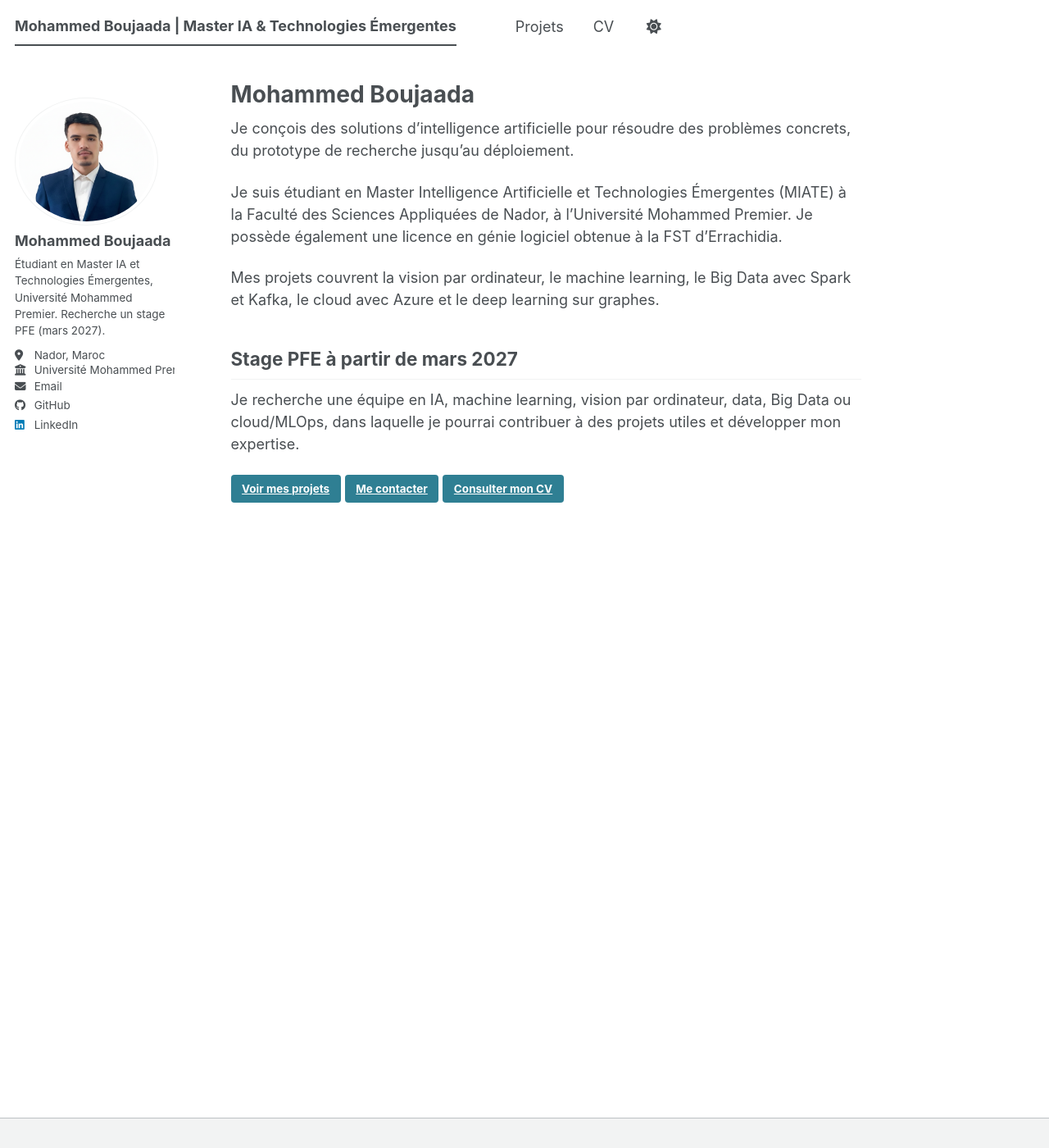
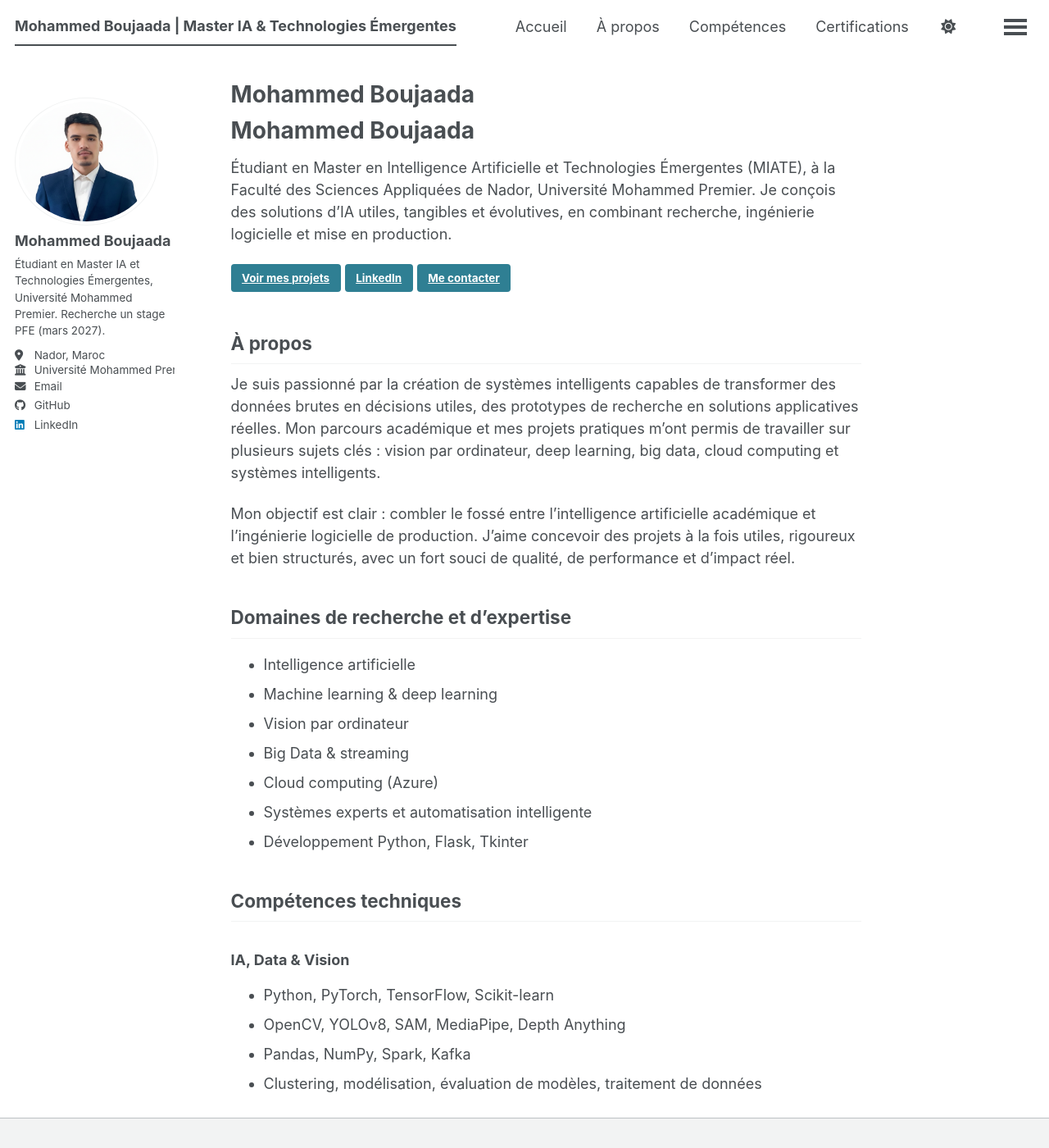
Before and after one commit to mohammed-boujaada/mohammed-boujaada.github.io, a Jekyll site: the page built from index.md, in a window 1280 px wide and 1400 px high. Shown: the whole window at 82% size. Built offline with Jekyll 4.4.1, drawn with Linux system fonts in a browser that asks for light colours; a style sheet for code colours, icons or effects is not loaded; some of the changed text lies outside the part shown.

Commit message:
Upgrade portfolio homepage and add key sections

```diff
--- a/_pages/about.md
+++ b/_pages/about.md
@@ -1,21 +1,36 @@
 ---
-title: "À propos de moi"
-excerpt: "Mohammed Boujaada - Étudiant en Master MIATE"
+title: "À propos"
+excerpt: "Mohammed Boujaada - Master IA & Technologies Émergentes"
 sitemap: false
 permalink: /about/
 ---
 
-Bonjour ! Je suis **Mohammed Boujaada**, étudiant en Master **Intelligence Artificielle et Technologies Émergentes (MIATE)**.
+# À propos
 
-Je suis passionné par le développement de solutions intelligentes et leur déploiement dans des environnements cloud modernes. Mon parcours académique et mes projets pratiques m'ont permis de développer des compétences solides dans plusieurs domaines clés.
+Je suis **Mohammed Boujaada**, étudiant en Master **Intelligence Artificielle et Technologies Émergentes (MIATE)** à la Faculté des Sciences Appliquées de Nador, Université Mohammed Premier. Je m'intéresse à la conception de systèmes intelligents capables de résoudre des problèmes concrets, de la recherche à la mise en production.
 
-### 💡 Mes Domaines d'Expertise
-- **Intelligence Artificielle** : Développement d'agents intelligents, systèmes experts à base de règles, détection de mots-clés et logique conditionnelle.
-- **Cloud Computing & Big Data** : Déploiement d'applications web sur **Microsoft Azure** (utilisation d'Azure for Students), virtualisation et gestion de données.
-- **Développement** : Python, Flask, Tkinter (interfaces graphiques), et utilisation de bibliothèques symboliques comme SymPy.
+Mon parcours mêle intelligence artificielle, data science, développement logiciel et cloud computing. Je travaille sur plusieurs axes, notamment la vision par ordinateur, le deep learning, le machine learning, le traitement de données massives, ainsi que le déploiement de solutions applicatives dans des environnements modernes.
 
-### 🚀 Projets Récents
-1. **SEAO (Système Expert d'Orientation Académique)** : Développement d'un agent intelligent basé sur des règles avec une interface graphique Tkinter pour guider les étudiants.
-2. **CampusVoice** : Conception d'un système de feedback anonyme pour les cours universitaires, développé avec Flask et déployé sur Microsoft Azure.
+## Mes domaines d'intérêt
 
-Je suis toujours à la recherche de nouveaux défis pour appliquer mes connaissances en IA et en Cloud. N'hésitez pas à explorer mes projets ou à me contacter !
+- **Intelligence artificielle** : apprentissage supervisé, deep learning, vision par ordinateur, modélisation prédictive
+- **Big Data** : Spark, Kafka, analyse de flux et segmentation client
+- **Cloud** : déploiement d'applications sur Azure, architecture applicative, sécurité web
+- **Développement** : Python, Flask, Tkinter, APIs, pipelines de données
+- **Systèmes intelligents** : agents, logique de décision, optimisation et automatisation
+
+## Ce que je cherche
+
+Je souhaite développer mes compétences dans un cadre professionnel stimulant, au sein d'une équipe qui valorise l'innovation, la rigueur technique et la résolution de problèmes concrets. Je suis particulièrement motivé par les projets liés à :
+
+- IA / machine learning
+- vision par ordinateur
+- données et analytics
+- cloud / MLOps
+- systèmes intelligents et automatons
+
+## Mon approche
+
+Je privilégie une approche à la fois scientifique et pratique : comprendre le problème, identifier les données et les outils adaptés, concevoir une solution robuste, puis la valider et la rendre exploitable. Mon objectif est de créer des systèmes utiles, bien structurés et prêts à évoluer.
+
+Je reste ouvert aux collaborations et aux opportunités de stage, notamment pour des projets de fin d'études (PFE) à partir de mars 2027.
--- a/index.md
+++ b/index.md
@@ -1,25 +1,92 @@
 ---
 permalink: /
 title: "Mohammed Boujaada"
-excerpt: "Étudiant en Master IA, à la recherche d'un stage PFE"
+excerpt: "Étudiant en Master IA & Technologies Émergentes | Recherche un stage PFE"
 author_profile: true
 redirect_from:
   - /about/
   - /about.html
 ---
 
-Je conçois des solutions d'intelligence artificielle pour résoudre des problèmes concrets, du prototype de recherche jusqu'au déploiement.
+# Mohammed Boujaada
 
-Je suis étudiant en Master Intelligence Artificielle et Technologies Émergentes (MIATE) à la Faculté des Sciences Appliquées de Nador, à l'Université Mohammed Premier. Je possède également une licence en génie logiciel obtenue à la FST d'Errachidia.
-
-Mes projets couvrent la vision par ordinateur, le machine learning, le Big Data avec Spark et Kafka, le cloud avec Azure et le deep learning sur graphes.
-
-## Stage PFE à partir de mars 2027
-
-Je recherche une équipe en IA, machine learning, vision par ordinateur, data, Big Data ou cloud/MLOps, dans laquelle je pourrai contribuer à des projets utiles et développer mon expertise.
+Étudiant en Master en Intelligence Artificielle et Technologies Émergentes (MIATE), à la Faculté des Sciences Appliquées de Nador, Université Mohammed Premier. Je conçois des solutions d'IA utiles, tangibles et évolutives, en combinant recherche, ingénierie logicielle et mise en production.
 
 <p>
   <a href="/portfolio/" class="btn btn--primary">Voir mes projets</a>
+  <a href="https://www.linkedin.com/in/mohammed-boujaada-229a3333a/" class="btn btn--primary" target="_blank" rel="noopener noreferrer">LinkedIn</a>
   <a href="mailto:mohammed.boujaada@ump.ac.ma" class="btn btn--primary">Me contacter</a>
-  <a href="/cv/" class="btn btn--primary">Consulter mon CV</a>
 </p>
+
+## À propos
+
+Je suis passionné par la création de systèmes intelligents capables de transformer des données brutes en décisions utiles, des prototypes de recherche en solutions applicatives réelles. Mon parcours académique et mes projets pratiques m'ont permis de travailler sur plusieurs sujets clés : vision par ordinateur, deep learning, big data, cloud computing et systèmes intelligents.
+
+Mon objectif est clair : combler le fossé entre l'intelligence artificielle académique et l'ingénierie logicielle de production. J'aime concevoir des projets à la fois utiles, rigoureux et bien structurés, avec un fort souci de qualité, de performance et d'impact réel.
+
+## Domaines de recherche et d'expertise
+
+- Intelligence artificielle
+- Machine learning & deep learning
+- Vision par ordinateur
+- Big Data & streaming
+- Cloud computing (Azure)
+- Systèmes experts et automatisation intelligente
+- Développement Python, Flask, Tkinter
+
+## Compétences techniques
+
+### IA, Data & Vision
+- Python, PyTorch, TensorFlow, Scikit-learn
+- OpenCV, YOLOv8, SAM, MediaPipe, Depth Anything
+- Pandas, NumPy, Spark, Kafka
+- Clustering, modélisation, évaluation de modèles, traitement de données
+
+### Cloud & Web
+- Azure App Service, Azure SQL
+- Flask, Docker, Git, GitHub
+- Déploiement applicatif et sécurisation d'applications web
+
+## Projets phares
+
+- Autonomous Vehicle Perception : plateforme intégrée de perception multi-scénarios pour systèmes ADAS et véhicules autonomes.
+- Vulnerable Road User Detection & AEB Simulation : détection de piétons et logique de décision d'urgence par analyse géométrique.
+- E-Commerce Customer Segmentation : segmentation client avec Spark, Kafka et clustering.
+- CampusVoice : plateforme de feedback anonyme pour le milieu universitaire, déployée sur Azure.
+- GNN Drug Target Identification : identification de gènes cibles via graph neural networks et sparsification de graphe.
+- Computer Vision & Generative AI Labs : détection, segmentation, estimation de profondeur et génération d'images.
+
+## Certifications et apprentissage continu
+
+- Deep Learning Specialization : en cours
+- Microsoft Azure Fundamentals (AZ-900) : en cours
+- Traitement du langage naturel avec classification et espaces vectoriels : en progression
+- IA générative, LLM et systèmes multi-agent : apprentissage continu
+
+## Vision professionnelle
+
+Je cherche un stage de fin d'études (PFE) à partir de mars 2027, dans des domaines tels que :
+
+- IA / Machine Learning
+- Vision par ordinateur
+- Data / Big Data
+- Cloud / MLOps
+- Systèmes intelligents et automatisation
+
+Je souhaite intégrer une équipe innovante, contribuer à des projets concrets et renforcer mes compétences dans un environnement professionnel exigeant et stimulant.
+
+## Formation
+
+- Master en Intelligence Artificielle et Technologies Émergentes (MIATE), Université Mohammed Premier, Nador
+- Licence en génie logiciel, FST Errachidia
+
+## Contact
+
+- Email : mohammed.boujaada@ump.ac.ma
+- LinkedIn : https://www.linkedin.com/in/mohammed-boujaada-229a3333a/
+- GitHub : https://github.com/mohammed-boujaada
+
+<p>
+  <a href="/portfolio/" class="btn btn--primary">Découvrir mes projets</a>
+  <a href="mailto:mohammed.boujaada@ump.ac.ma" class="btn btn--primary">Me contacter</a>
+</p>
```
Also changed, not shown: _data/navigation.yml (+8 -0 lines), _pages/certifications.md (added, +48 -0 lines), _pages/skills.md (added, +45 -0 lines).
